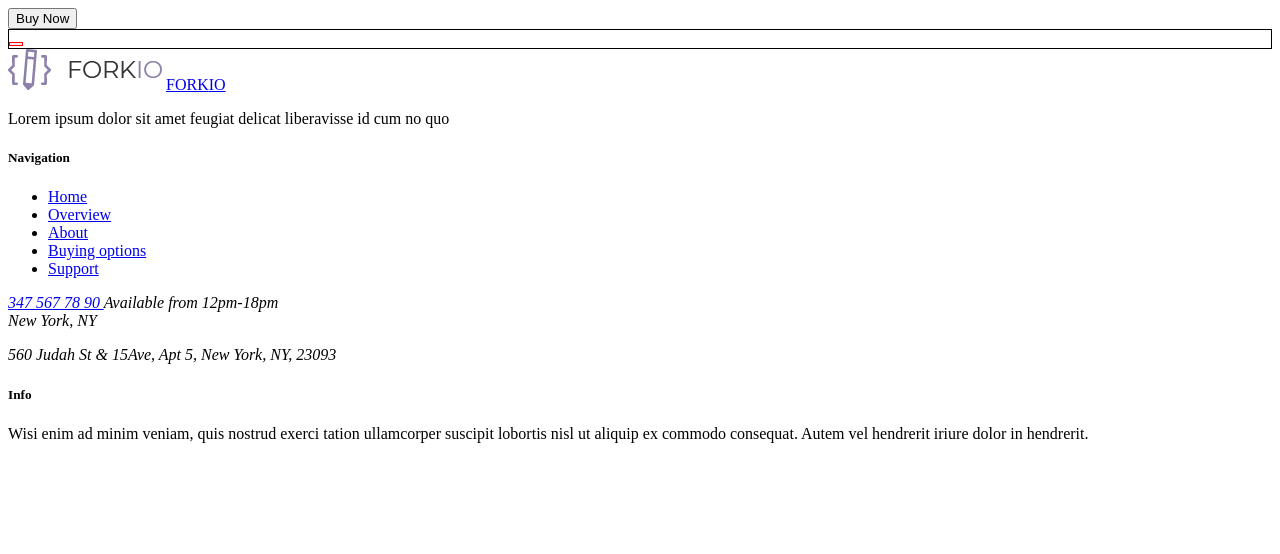
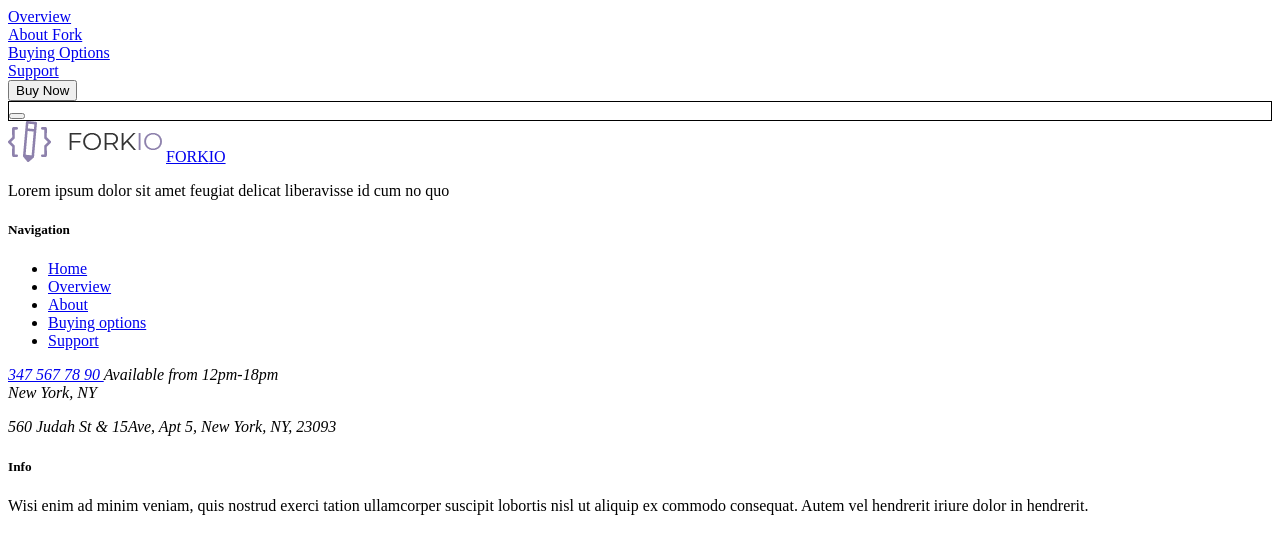
Before and after one commit to YuliaDidan/Step_Project_Forkio, a website with bundled scripts: page src/template.html in a window 1280 px wide. Both pictures are taken after a click on the button 16 px from the left and 116 px from the top of the page. Built offline with nearby package versions, Linux system fonts and the light colour scheme; files whose address does not match are found by name.

Commit message:
finished

```diff
--- a/src/components/buttons/button-menu/button-menu.html
+++ b/src/components/buttons/button-menu/button-menu.html
@@ -1,4 +1,4 @@
-<button class="menu-btn" style="border: solid 1px red">
+<button class="menu-btn">
   <span class="sandwich"></span>
   <span class="cross close"></span>
 </button>
--- a/src/components/header/header.html
+++ b/src/components/header/header.html
@@ -9,7 +9,7 @@
           {% include 'components/logo/logo_header.html' %}
            <!-- это кнопка под мобильную версию, если будет нужно  -->
         </div>
-        <div class="col-lg-8 col-md-12 col-sm-12 d-sm-flex d-none justify-content-lg-end justify-content-md-center align-items-center order-lg-2 order-md-3 order-sm-3 order-3">
+        <div class="col-lg-8 col-md-12 col-sm-12 d-sm-flex mobile d-none justify-content-lg-end justify-content-md-center align-items-center order-lg-2 order-md-3 order-sm-3 order-3">
           {% include 'components/header/nav/nav.html' %}
         </div>
         <div class="col-lg-2 col-md-6 col-sm-6 col d-flex justify-content-md-end  justify-content-sm-end order-lg-3 order-md-2">
--- a/src/index.js
+++ b/src/index.js
@@ -25,18 +25,19 @@ function init() {
 // Christina
 $(document).ready(function() {
   //show header-nav
-  $('.menu-btn').click(function(){
+  $('.menu-btn').click(function(evt){
+    evt.preventDefault();
 
     let menu = $('.header-nav');
 
-    $('.header .col-12').toggleClass('d-none');
+    $('.header .mobile').toggleClass('d-none');
     $('.sandwich, .cross').toggleClass('close');
 
-    //add animation
+    // add animation
     if(menu.is(':visible')) {
+      menu.slideDown('slow');
+    } else {
       menu.slideUp('slow');
-    } else {
-      menu.slideDown('slow');
     }
   });
 
```
